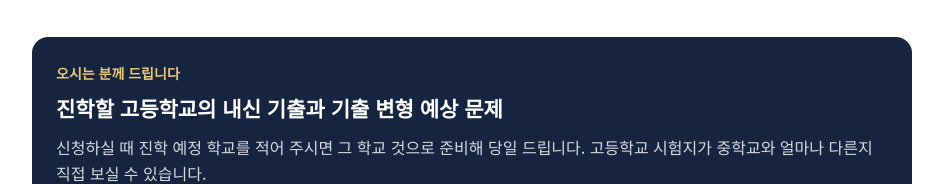
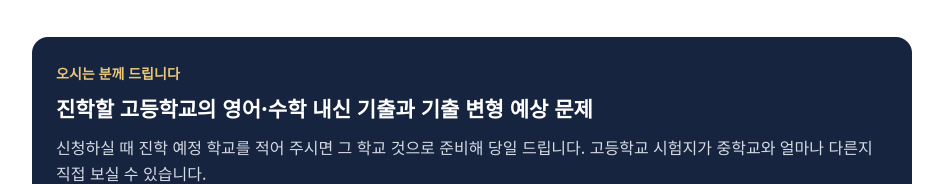
Before and after one commit to thelibrarybytb-oss/librarytb-site, a plain HTML site: page seminar/index.html in a window 1280 px wide. Shown: the part 1082-1266 px from the top of the page, without its empty margins (168-1111 px from the left). Drawn offline with Linux system fonts and the light colour scheme.

Commit message:
세미나: 제공 자료를 영어·수학으로 명시
Co-Authored-By: Claude Fable 5.2 <noreply@anthropic.com>
Claude-Session: https://claude.ai/code/session_01Ma1ncsTrfti4p6KsN94SKm

```diff
--- a/seminar/index.html
+++ b/seminar/index.html
@@ -3,7 +3,7 @@
 <meta charset="utf-8">
 <meta name="viewport" content="width=device-width, initial-scale=1">
 <title>동탄 중학생 학부모 세미나 | 고교 선택·고교학점제·달라진 입시 | 더라이브러리바이티앤비</title>
-<meta name="description" content="동탄 중학생 학부모 세미나. 중학교와 고등학교의 차이, 고교학점제와 달라진 입시, 동탄 고교 선택까지 50분에 한 번으로 끝냅니다. 매주 토요일 오전 10시, 수요일 저녁 7시, 동탄역 헤리엇 THE LIBRARY by T&amp;B. 정원 8명, 무료. 참석하신 분께 진학 예정 고등학교의 기출과 기출 변형 예상 문제를 드립니다.">
+<meta name="description" content="동탄 중학생 학부모 세미나. 중학교와 고등학교의 차이, 고교학점제와 달라진 입시, 동탄 고교 선택까지 50분에 한 번으로 끝냅니다. 매주 토요일 오전 10시, 수요일 저녁 7시, 동탄역 헤리엇 THE LIBRARY by T&amp;B. 정원 8명, 무료. 참석하신 분께 진학 예정 고등학교의 영어·수학 기출과 기출 변형 예상 문제를 드립니다.">
 <meta property="og:title" content="동탄 중학생 학부모 세미나 | 고교 선택·고교학점제·달라진 입시">
 <meta property="og:description" content="한 번 오시면 끝나는 50분. 매주 토 10시 · 수 19시, 동탄역 헤리엇. 정원 8명, 무료.">
 <meta property="og:image" content="https://librarytb.co.kr/img/photo-01.jpg">
@@ -34,7 +34,7 @@
 </ul>
 <div style="margin-top:40px;padding:26px 24px;background:#16243F;border-radius:16px;color:#FFFFFF">
 <p style="margin:0;font-size:14px;font-weight:600;color:#E8C877">오시는 분께 드립니다</p>
-<p style="margin:10px 0 0;font-size:21px;font-weight:700;line-height:1.45">진학할 고등학교의 내신 기출과 기출 변형 예상 문제</p>
+<p style="margin:10px 0 0;font-size:21px;font-weight:700;line-height:1.45">진학할 고등학교의 영어·수학 내신 기출과 기출 변형 예상 문제</p>
 <p style="margin:10px 0 0;font-size:16px;line-height:1.65;color:#D5DAE3">신청하실 때 진학 예정 학교를 적어 주시면 그 학교 것으로 준비해 당일 드립니다. 고등학교 시험지가 중학교와 얼마나 다른지 직접 보실 수 있습니다.</p></div>
 <h2 style="margin:56px 0 0;font-size:26px;font-weight:800">일정</h2>
 <p style="margin:12px 0 18px;font-size:17px;line-height:1.6;color:#6E6E73">편한 날짜 하나를 고르시면 됩니다.</p>
```
